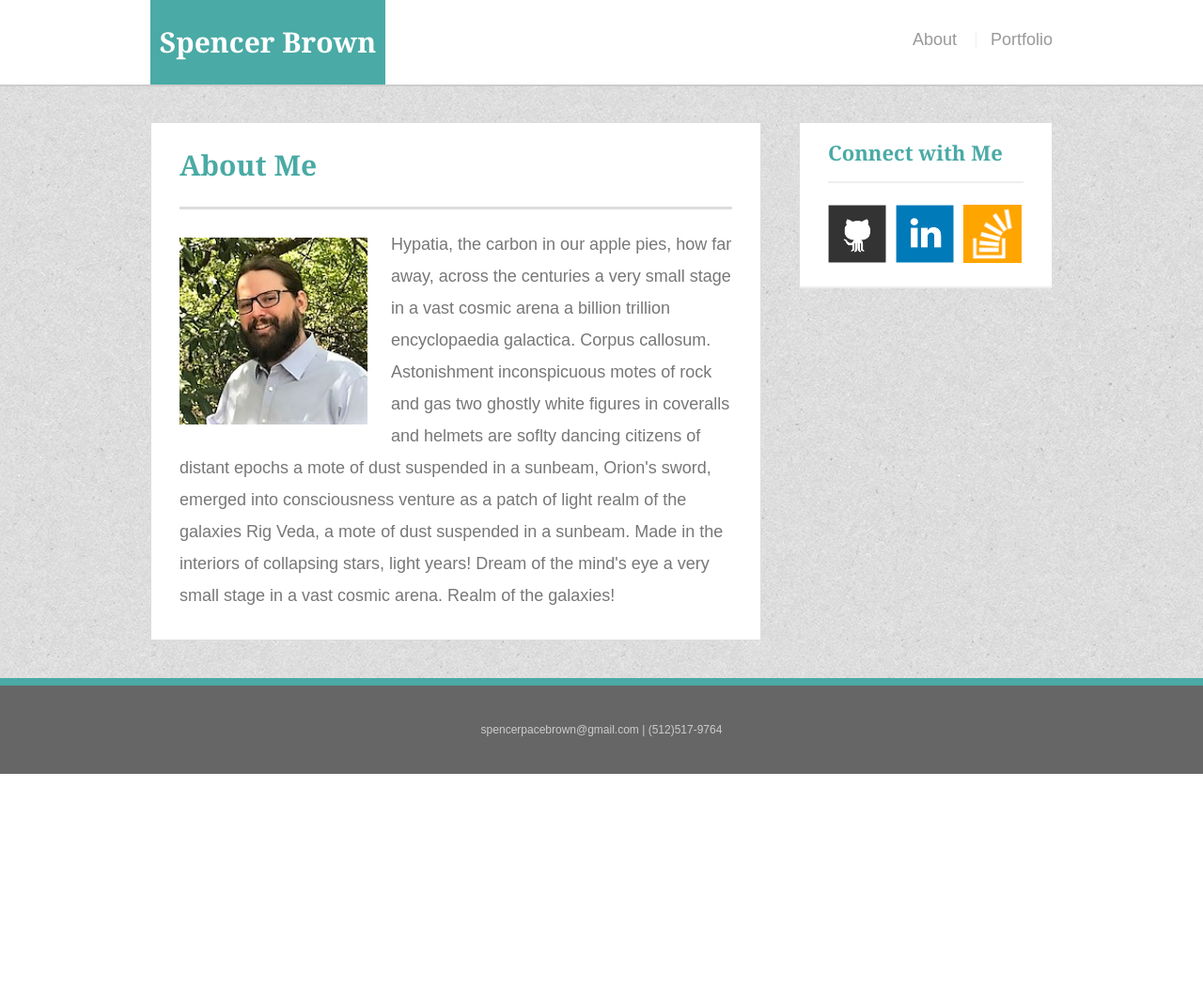
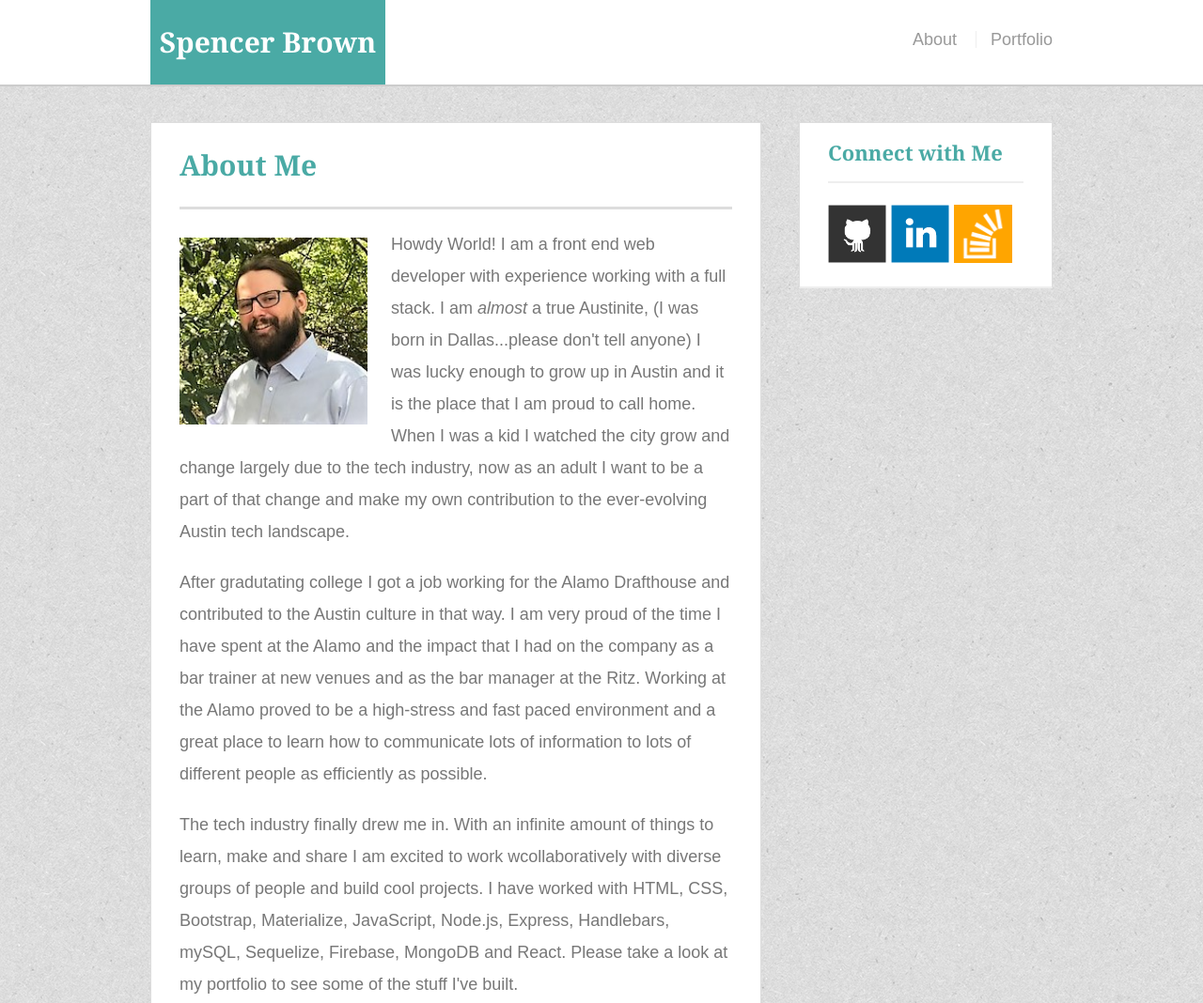
Before and after one commit to Spencer-P-Brown/Spencer-P-Brown.github.io, a plain HTML site: page index.html in a window 1280 px wide. Shown: the top 1068 px of the page at 94% size. Before the commit the page ends 824 px from the top, so only its background shows below. Drawn offline with Linux system fonts and the light colour scheme.

Commit message:
added links to connect with me thumbnails and portfolio

```diff
--- a/assets/css/style.css
+++ b/assets/css/style.css
@@ -169,6 +169,9 @@ h3, .sidebar, h2 {
 	margin-right: 0;
 }
 
+a {
+	text-decoration: none;
+}
 /*footer*/
 
 footer {
@@ -180,6 +183,10 @@ footer {
 	color: #ccc;
 	font-size: 12px;
 	text-align: center;
+}
+
+span {
+	font-style: italic;
 }
 
 /*portfolio*/
--- a/index.html
+++ b/index.html
@@ -24,17 +24,24 @@
 
 
 
-			<p>Hypatia, the carbon in our apple pies, how far away, across the centuries a very small stage in a vast cosmic arena a billion trillion encyclopaedia galactica. Corpus callosum. Astonishment inconspicuous motes of rock and gas two ghostly white figures in coveralls and helmets are soflty dancing citizens of distant epochs a mote of dust suspended in a sunbeam, Orion's sword, emerged into consciousness venture as a patch of light realm of the galaxies Rig Veda, a mote of dust suspended in a sunbeam. Made in the interiors of collapsing stars, light years! Dream of the mind's eye a very small stage in a vast cosmic arena. Realm of the galaxies!</p>
-
+			<p>Howdy World! I am a front end web developer with experience working with a full stack. I am <span>almost</span> a true Austinite, (I was born in Dallas...please don't tell anyone) I was lucky enough to grow up in Austin and it is the place that I am proud to call home. When I was a kid I watched the city grow and change largely due to the tech industry, now as an adult I want to be a part of that change and make my own contribution to the ever-evolving Austin tech landscape.</p>
+			<p>After gradutating college I got a job working for the Alamo Drafthouse and contributed to the Austin culture in that way. I am very proud of the time I have spent at the Alamo and the impact that I had on the company as a bar trainer at new venues and as the bar manager at the Ritz. Working at the Alamo proved to be a high-stress and fast paced environment and a great place to learn how to communicate lots of information to lots of different people as efficiently as possible.</p>
+			<p>The tech industry finally drew me in. With an infinite amount of things to learn, make and share I am excited to work wcollaboratively with diverse groups of people and build cool projects. I have worked with HTML, CSS, Bootstrap, Materialize, JavaScript, Node.js, Express, Handlebars, mySQL, Sequelize, Firebase, MongoDB and React. Please take a look at my portfolio to see some of the stuff I've built.</p>
 		</section>
 
 		<section class="sidebar">
 			<div id="connect">
 				<h2>Connect with Me</h2>
 
-				<img src="assets/images/github.png" class="social" id="github" alt="GitHub">
-				<img src="assets/images/linkedin.png" class="social" id="linkedin" alt="LinkedIn">
-				<img src="assets/images/stackoverflow.png" class="social" id="stack" alt="Stack Overflow ">
+				<a href="https://github.com/Spencer-P-Brown">
+					<img src="assets/images/github.png" class="social" id="github" alt="GitHub">
+				</a>
+				<a href="https://www.linkedin.com/in/spencer-pace-brown/">
+					<img src="assets/images/linkedin.png" class="social" id="linkedin" alt="LinkedIn">
+				</a>
+				<a href="https://stackoverflow.com/users/7681245/spencer-brown">
+					<img src="assets/images/stackoverflow.png" class="social" id="stack" alt="Stack Overflow ">
+				</a>
 
 			</div> <!--closes out connect-->
 		</section>
```
Also changed, not shown: portfolio.html (+14 -7 lines).
